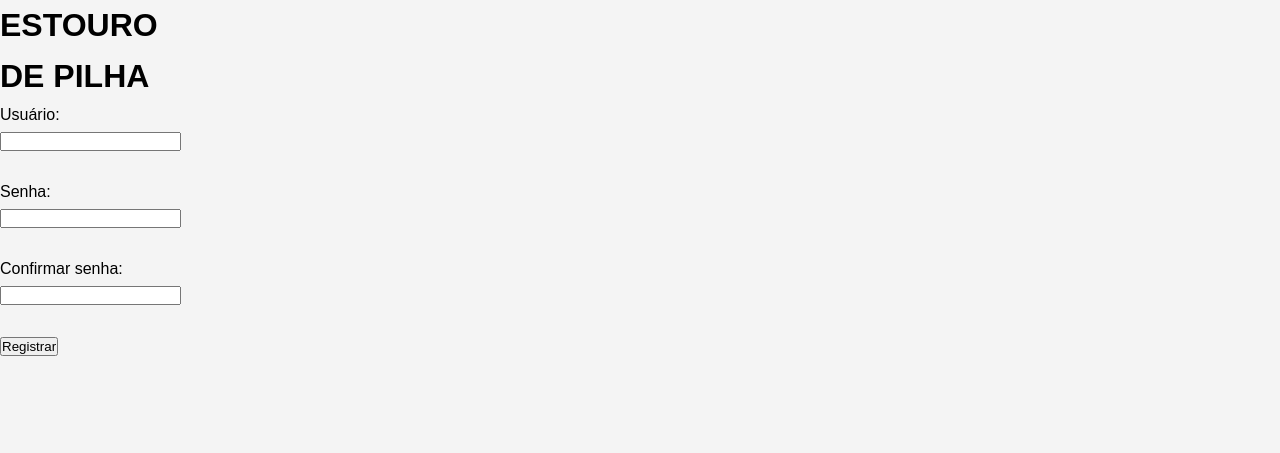
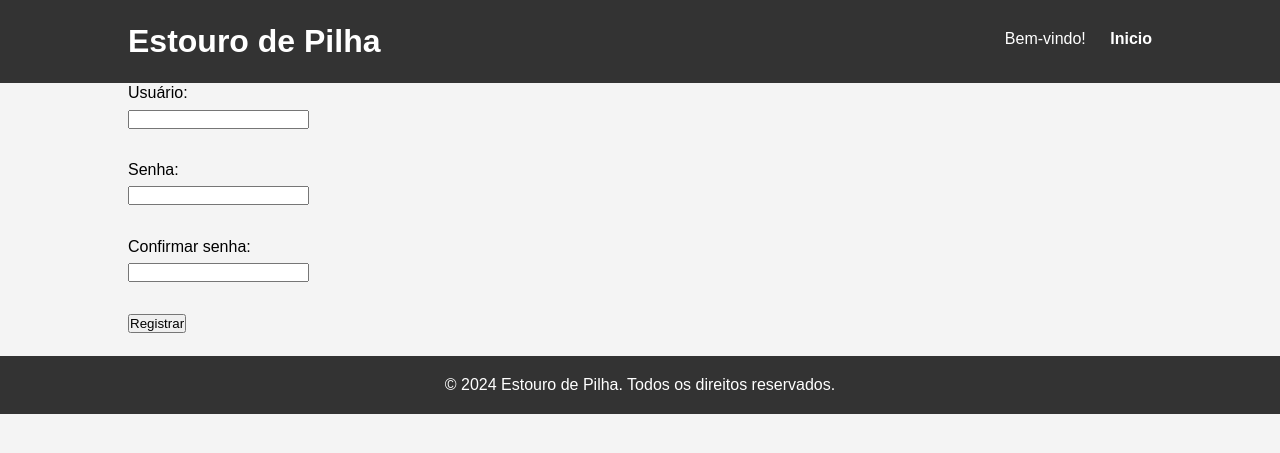
Before and after one commit to joao-moorgado/site-receitas, a PHP site: page /register.php in a window 1280 px wide. Shown: the top 453 px of the page. Run offline with PHP 8.4, Linux system fonts and the light colour scheme.

Commit message:
Formatação

```diff
--- a/estilos.css
+++ b/estilos.css
@@ -86,6 +86,11 @@ main {
     color: #007BFF;
 }
 
+.form {
+    width: 75%;
+    margin-top: 80px;
+}
+
 /* Feed */
 .feed {
     width: 75%;
--- a/meu_perfil.php
+++ b/meu_perfil.php
@@ -39,9 +39,8 @@ $result_posts = $stmt_posts->get_result();
 </header>
 
 <main class="container">
-    <h2>Minhas Postagens</h2>
-
     <section class="feed">
+        <h2>Minhas Postagens</h2>
         <?php while ($post = $result_posts->fetch_object()): ?>
             <div class="post">
                 <p><?php echo nl2br(htmlspecialchars($post->post_body)); ?></p>
--- a/perfil_usuario.php
+++ b/perfil_usuario.php
@@ -65,10 +65,9 @@ $result_posts = $stmt_posts->get_result();
 </header>
 
 <main class="container">
-    <h2>Perfil de <?php echo htmlspecialchars($usuario->usr_name); ?></h2>
-
     <section class="feed">
-        <h3>Postagens de <?php echo htmlspecialchars($usuario->usr_name); ?>:</h3>
+        <h2>Perfil de <?php echo htmlspecialchars($usuario->usr_name); ?></h2><br>
+        <h2>Postagens de <?php echo htmlspecialchars($usuario->usr_name); ?>:</h2>
         <?php while ($post = $result_posts->fetch_object()): ?>
             <div class="post">
                 <p><?php echo nl2br(htmlspecialchars($post->post_body)); ?></p>
--- a/register.php
+++ b/register.php
@@ -1,3 +1,7 @@
+<?php
+    session_start();
+?>
+
 <!DOCTYPE html>
 <html lang="pt-br">
 <head>
@@ -8,13 +12,22 @@
 </head>
 <body>
 
-    <h1>ESTOURO<BR>DE PILHA</h1>
+    <header>
+        <div class="container">
+            <h1>Estouro de Pilha</h1>
+            <nav>
+                <ul>
+                    <li>Bem-vindo!</li>
+                    <li><a href="feed.php">Inicio</a></li>
+                </ul>
+            </nav>
+        </div>
+    </header>
+
+    <main class="container">
+        <section class="form">
             <?php
-
-session_start();
-
-require_once "form_register.php";
-require_once "banco.php";
+                require_once 'form_register.php';
 
                 if ($_SERVER["REQUEST_METHOD"] == "POST") {
 
@@ -36,10 +49,16 @@ if ($_SERVER["REQUEST_METHOD"] == "POST") {
                         header("Location: sucesso.php");
                         exit();
                     }
+                }
+            ?>
+        </section>
+    </main>
 
-}
-
-    ?>
+    <footer>
+        <div class="container">
+            <p>&copy; 2024 Estouro de Pilha. Todos os direitos reservados.</p>
+        </div>
+    </footer>
 
 </body>
 </html>
--- a/sucesso.php
+++ b/sucesso.php
@@ -6,6 +6,6 @@
     <title>Document</title>
 </head>
 <body>
-    <p>Deu certo agora é só clicar <a href="login.php">aqui</a> e aproveitar</p>
+    <p>Sucesso! Agora é só clicar <a href="login.php">aqui</a> e aproveitar ☺</p>
 </body>
 </html>
```
Also changed, not shown: login.php (+22 -2 lines). Lines whose indentation alone changed are shown as unchanged.
